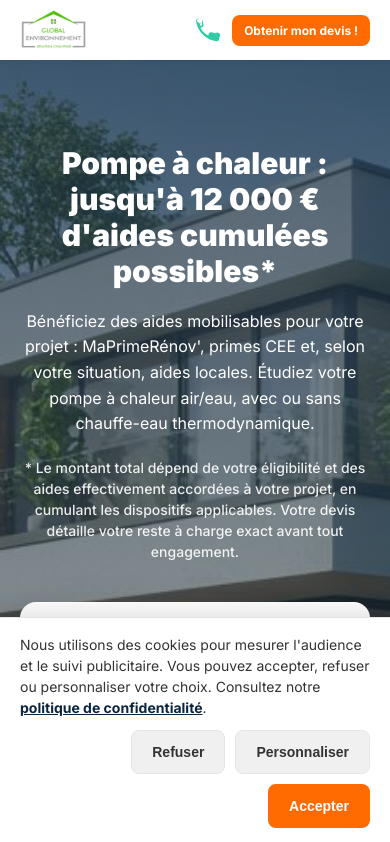
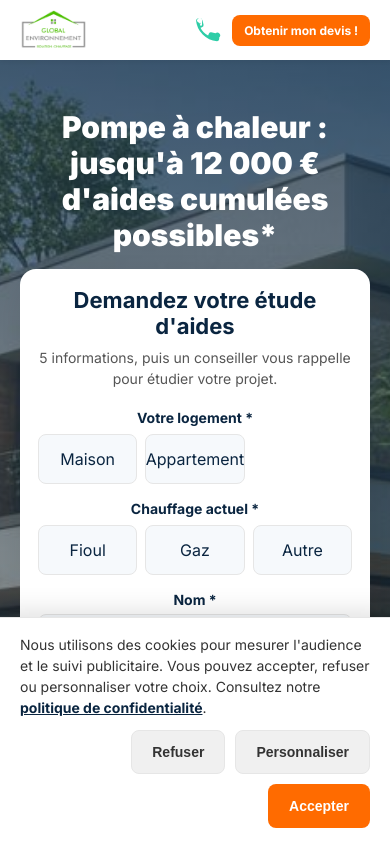
Before and after one commit to DEVBL770/pac1e, a React (Vite) app: page / in a window 390 px wide. Shown: the top 842 px of the page. Built offline with nearby package versions, Linux system fonts and the light colour scheme.

Commit message:
Formulaire : afficher le formulaire plus tot sur mobile
Co-Authored-By: BRUNO Pro <devbl770@gmail.com>

```diff
--- a/src/components/Hero.module.css
+++ b/src/components/Hero.module.css
@@ -22,8 +22,12 @@
 .footnote { font-size: 14px; font-weight: 500; line-height: 1.5; opacity: 0.9; margin: 0; max-width: 520px; }
 .rightPanel { flex: 1; max-width: 450px; }
 @media (max-width: 992px) {
-  .hero { padding: 60px 0; }
-  .heroContent { flex-direction: column; text-align: center; }
-  .title { font-size: 30px; }
+  .hero { padding: 24px 0 40px; }
+  .heroContent { flex-direction: column; gap: 0; text-align: center; }
+  .leftPanel { display: contents; }
+  .title { order: 1; width: 100%; font-size: 30px; margin-bottom: 16px; }
+  .rightPanel { order: 2; width: 100%; max-width: 450px; margin: 0 auto 24px; }
+  .subtitle { order: 3; width: 100%; }
+  .footnote { order: 4; width: 100%; }
   .subtitle { font-size: 16px; margin-bottom: 20px; }
 }
```
